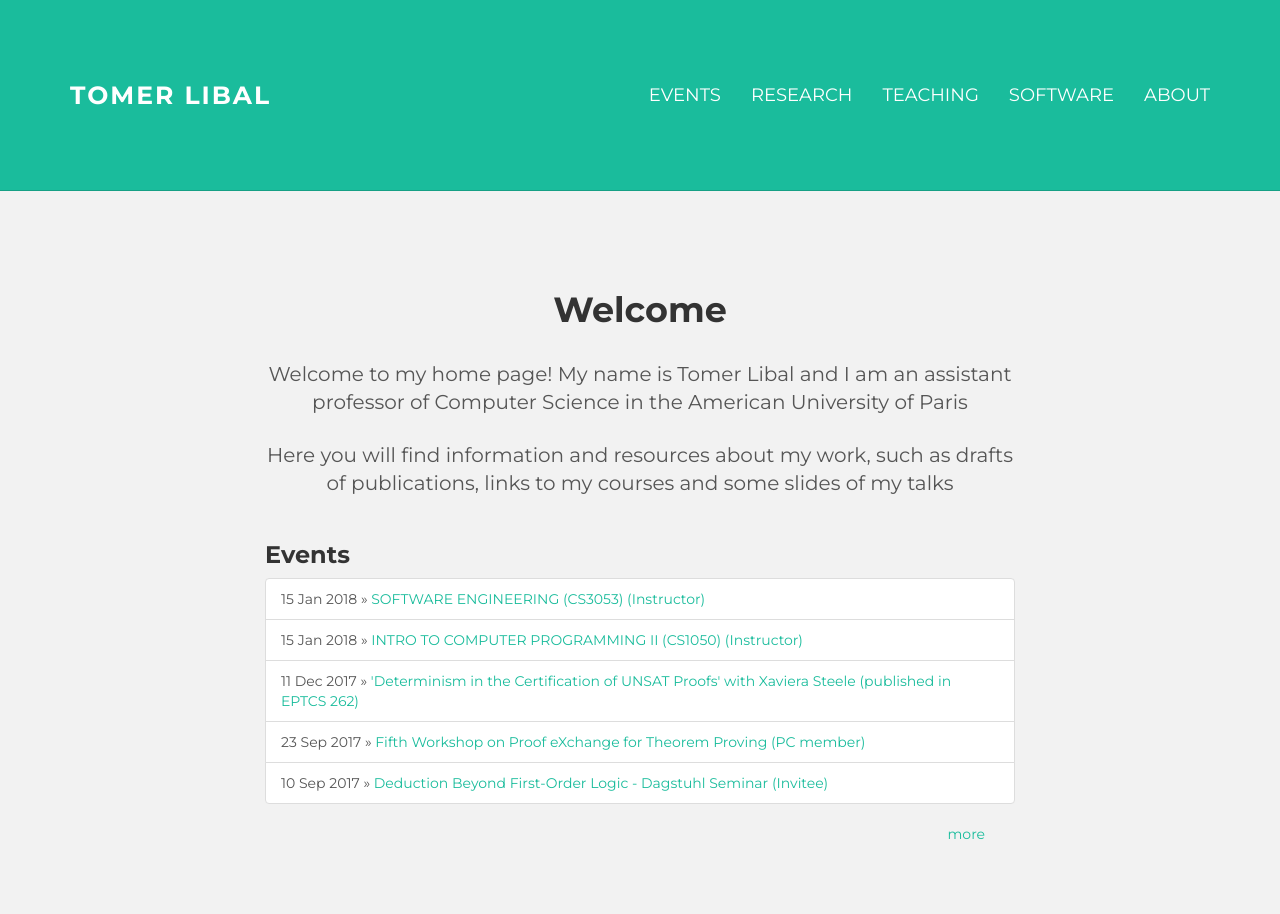
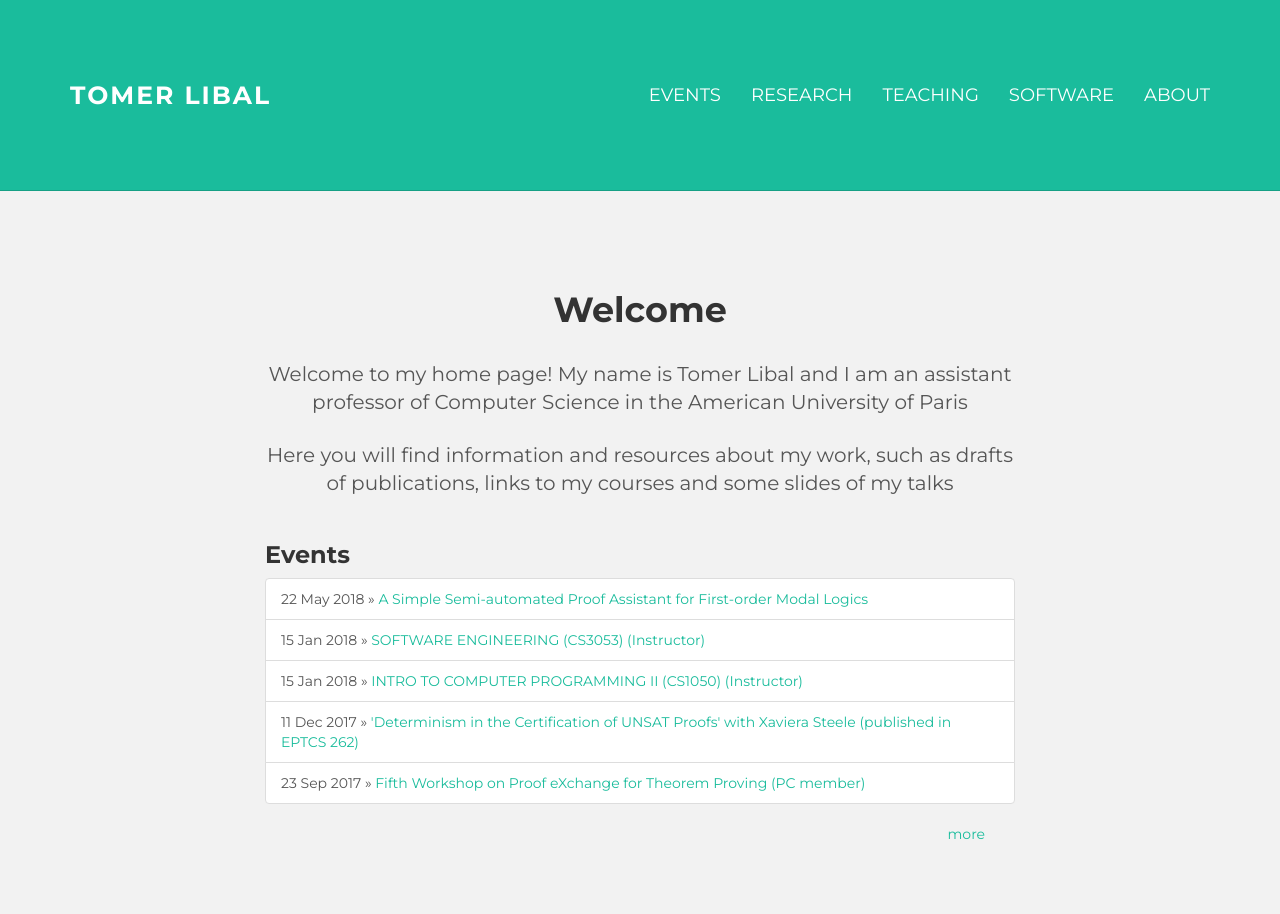
Before and after one commit to shaolintl/page, a Jekyll site: the page built from index.html, in a window 1280 px wide. Built offline with Jekyll 4.4.1, drawn with Linux system fonts in a browser that asks for light colours.

```diff
--- /dev/null
+++ b/_posts/news/2018-05-22-arqnl.md
@@ -0,0 +1,7 @@
+---
+layout: post
+categories: news
+title: A Simple Semi-automated Proof Assistant for First-order Modal Logics
+date: 2018-05-22
+link: http://iltp.de/ARQNL-2018/programme.html
+---
```
Also changed, not shown: _posts/news/2018-05-15-uitp.md (added, +7 -0 lines), _posts/papers/2018-04-15-uitp.md (+1 -1 lines), _posts/papers/2018-04-22-arqnl.md (+1 -1 lines), 2 other files.
